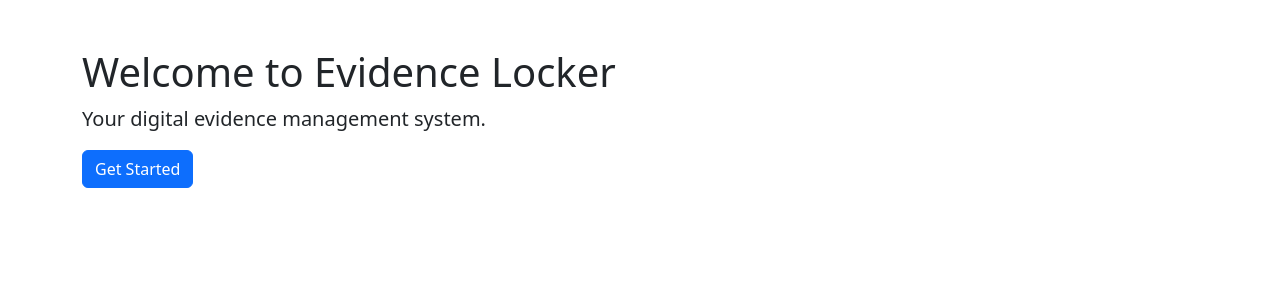
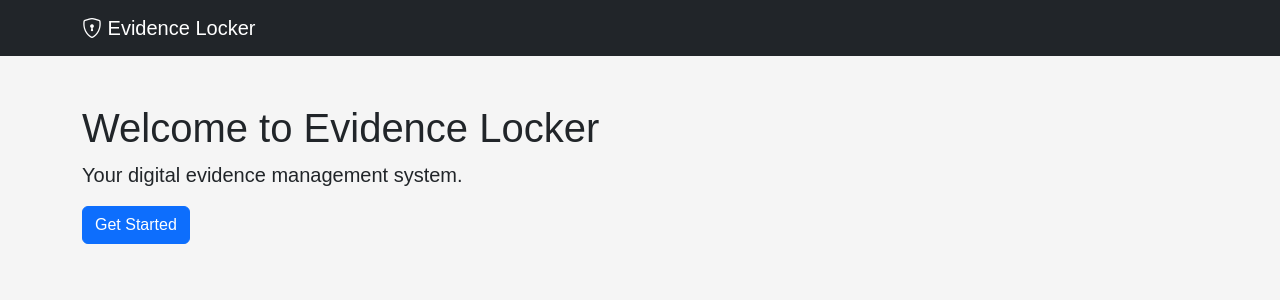
Before and after one commit to Khushii412/EvidenceLocker, a Django app: page / in a window 1280 px wide. Shown: the top 300 px of the page. Run offline with Django 5.2, Linux system fonts and the light colour scheme.

Commit message:
navbar added , base html file updated, ui work flow checked

```diff
--- a/config/settings.py
+++ b/config/settings.py
@@ -116,7 +116,9 @@ USE_TZ = True
 
 STATIC_URL = 'static/'
 
-
+STATICFILES_DIRS = [
+    BASE_DIR / 'static',
+]
 # Email
 # https://docs.djangoproject.com/en/6.1/topics/email/#topic-email-configuration
 
--- /dev/null
+++ b/static/css/style.css
@@ -0,0 +1,4 @@
+body {
+    font-family: Arial, sans-serif;
+     background-color: #f5f5f5;
+}
--- a/templates/base.html
+++ b/templates/base.html
@@ -1,3 +1,4 @@
+{% load static %}
 <!DOCTYPE html>
 <html lang="en">
 <head>
@@ -11,13 +12,38 @@
         href="https://cdn.jsdelivr.net/npm/bootstrap@5.3.8/dist/css/bootstrap.min.css"
         rel="stylesheet"
     >
+      <!-- Bootstrap Icons -->
+    <link
+        rel="stylesheet"
+        href="https://cdn.jsdelivr.net/npm/bootstrap-icons@1.13.1/font/bootstrap-icons.min.css"
+    >
+
+    <!-- Custom CSS -->
+    <link rel="stylesheet" href="{% static 'css/style.css' %}">
 
 </head>
 
 <body>
+     <!-- Navbar -->
+    <nav class="navbar navbar-expand-lg bg-dark navbar-dark">
+        <div class="container">
 
-    {% block content %}
-    {% endblock %}
+            <a class="navbar-brand" href="/">
+                <i class="bi bi-shield-lock"></i>
+                Evidence Locker
+            </a>
+
+        </div>
+    </nav>
+
+
+
+    <!-- Main Content -->
+    <main>
+        {% block content %}
+        {% endblock %}
+    </main>
+
 
 
     <!-- Bootstrap JS -->
```
